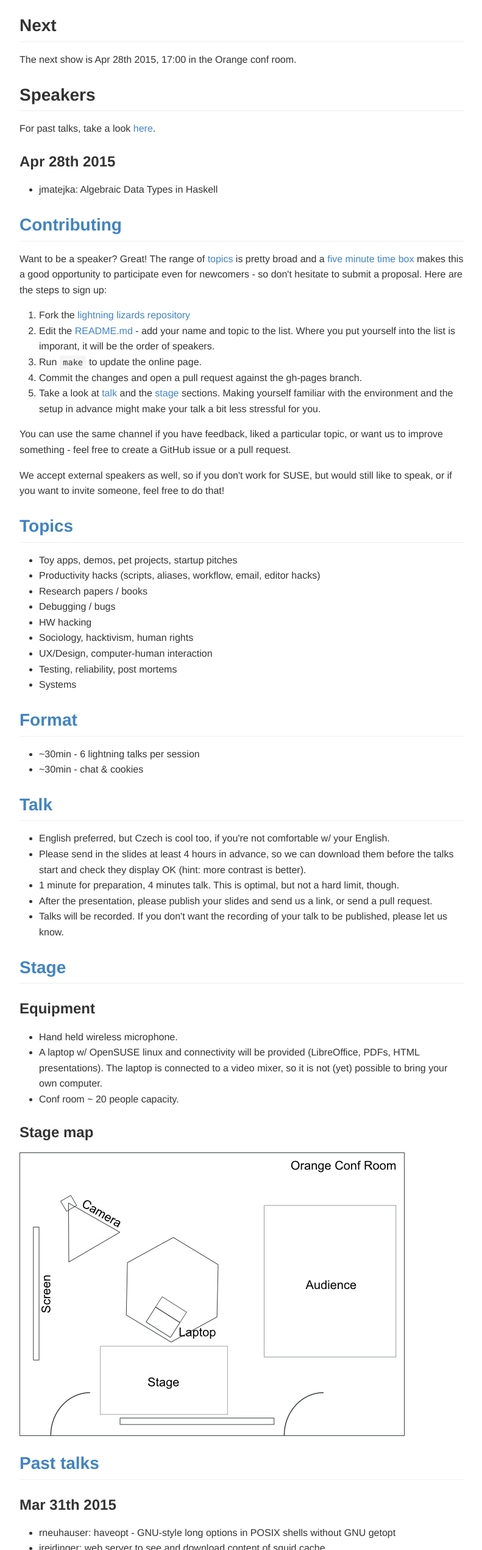
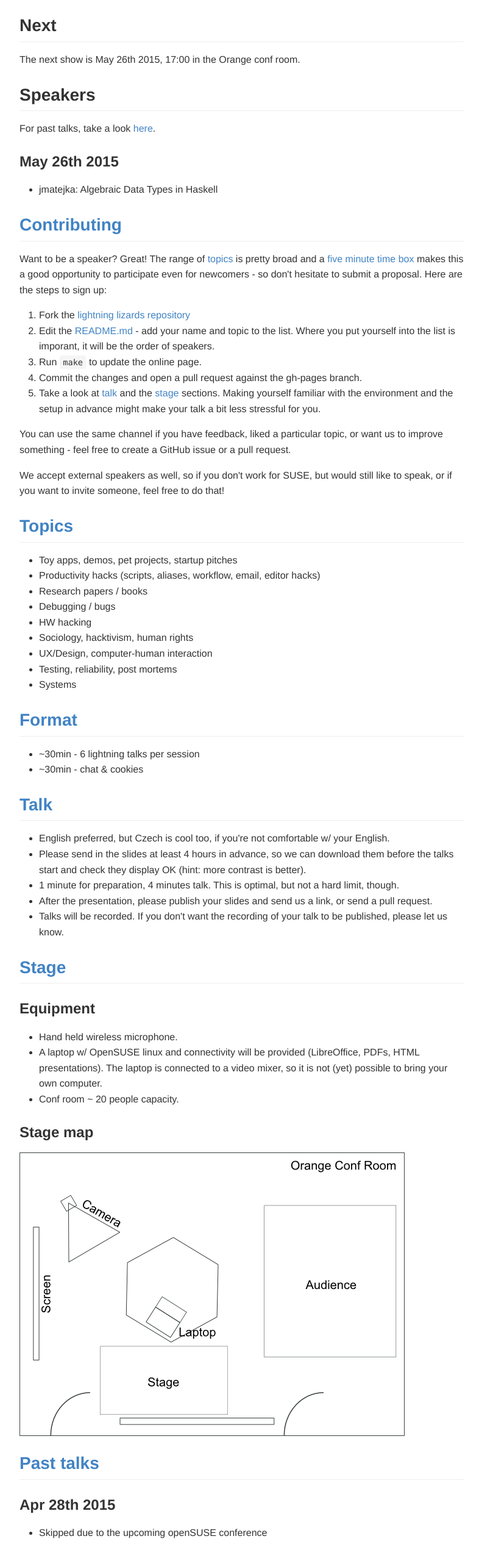
Before and after one commit to Plnt/lightning-lizards, a plain HTML site: page index.html in a window 1280 px wide. Shown: the part 258-2800 px from the top of the page at 61% size, without its empty margins (243-1034 px from the left). Drawn offline with Linux system fonts and the light colour scheme.

Commit message:
Move the session to May

```diff
--- a/index.html
+++ b/index.html
@@ -10,13 +10,13 @@ about the speakers and topics? Send an email to bkutil at SUSE domain.</p>
 
 <h2>Next</h2>
 
-<p>The next show is Apr 28th 2015, 17:00 in the Orange conf room.</p>
+<p>The next show is May 26th 2015, 17:00 in the Orange conf room.</p>
 
 <h2>Speakers</h2>
 
 <p>For past talks, take a look <a href="#past">here</a>.</p>
 
-<h3>Apr 28th 2015</h3>
+<h3>May 26th 2015</h3>
 
 <ul>
 <li>jmatejka: Algebraic Data Types in Haskell</li>
@@ -99,6 +99,12 @@ to bring your own computer.</li>
 
 <h2><a name="past">Past talks</a></h2>
 
+<h3>Apr 28th 2015</h3>
+
+<ul>
+<li>Skipped due to the upcoming openSUSE conference</li>
+</ul>
+
 <h3>Mar 31th 2015</h3>
 
 <ul>
```
Also changed, not shown: 1 other file.
